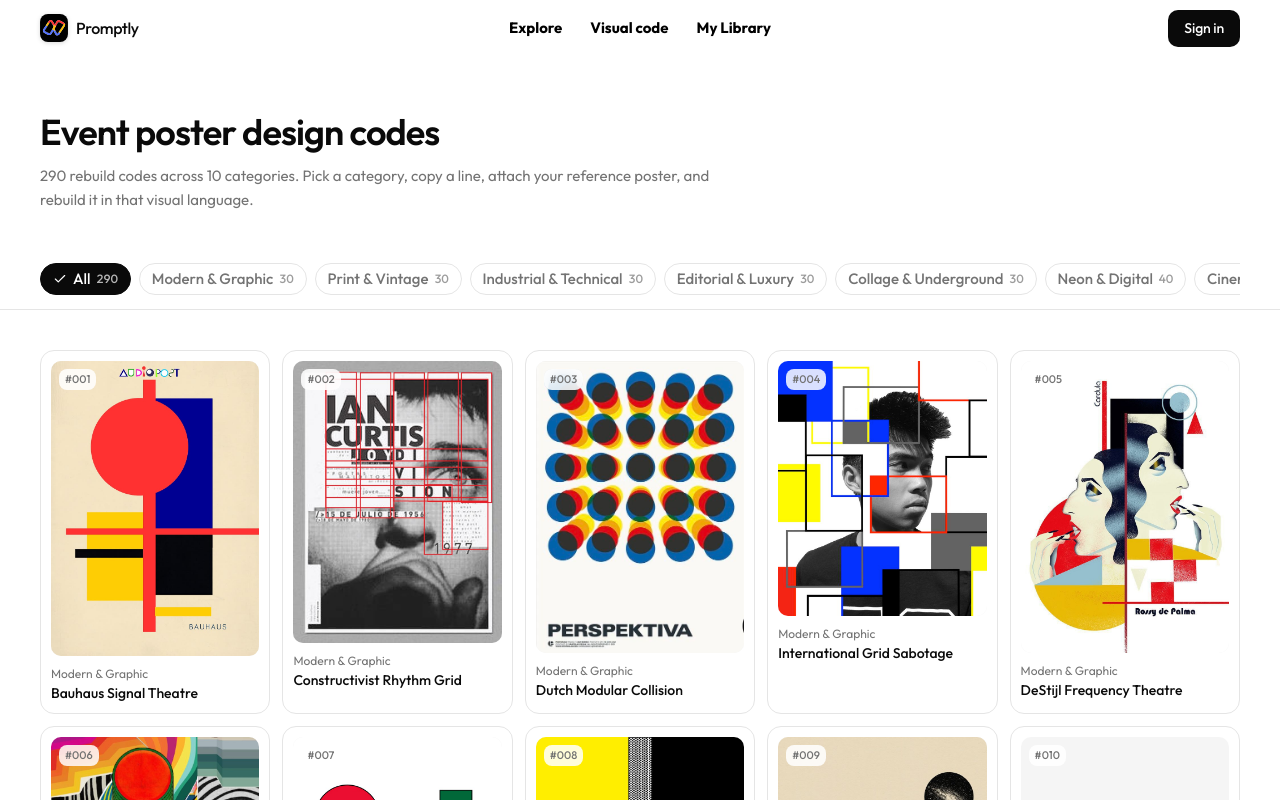
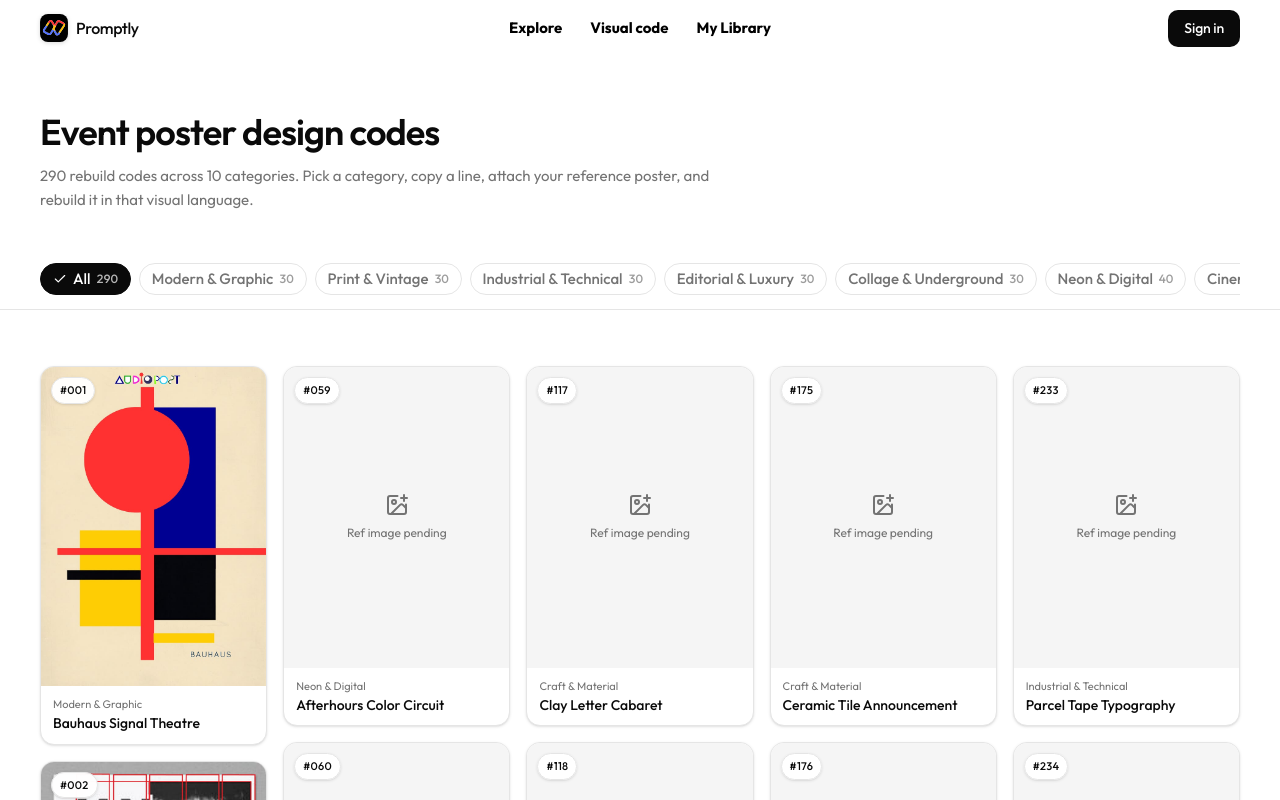
Before and after one commit to DavidWilson895/Promptly, a Next.js app: page /visual-code in a window 1280 px wide. Shown: the top 800 px of the page. Built offline with nearby package versions, Linux system fonts and the light colour scheme; a web font is replaced by a local one.

Commit message:
fix: switch visual code grid to masonry layout so images keep their true aspect ratio like Explore

```diff
--- a/src/app/visual-code/page.tsx
+++ b/src/app/visual-code/page.tsx
@@ -65,7 +65,7 @@
       </div>
 
       {filtered.length > 0 ? (
-        <div className="grid grid-cols-2 gap-3 sm:grid-cols-3 md:grid-cols-4 xl:grid-cols-5 2xl:grid-cols-6">
+        <div className="columns-2 gap-3 space-y-3 pt-4 sm:gap-4 sm:space-y-4 md:columns-3 lg:columns-4 xl:columns-5 2xl:columns-6">
           {filtered.map((code) => (
             <VisualCodeCard key={code.id} code={code} onOpen={openCode} />
           ))}
--- a/src/components/visual-code-card.tsx
+++ b/src/components/visual-code-card.tsx
@@ -15,34 +15,43 @@
   const src = images[0] ?? "";
 
   return (
-    <div
-      className="group relative flex flex-col gap-2.5 rounded-xl border bg-card p-2.5 transition-colors hover:border-foreground/30 hover:bg-muted/40"
+    <article className="group break-inside-avoid overflow-hidden rounded-xl border bg-card shadow-sm transition-all duration-200 hover:-translate-y-0.5 hover:shadow-md hover:border-foreground/10">
+      <button
+        type="button"
         onClick={() => onOpen(code)}
+        className="relative block w-full overflow-hidden bg-muted text-left"
+        aria-label={`View code: ${code.title}`}
       >
-      <div className="relative w-full overflow-hidden rounded-lg bg-muted">
         {src ? (
           // eslint-disable-next-line @next/next/no-img-element
           <img
             src={src}
-            alt={code.title}
+            alt=""
             loading="lazy"
-            className="h-auto w-full object-contain transition-transform duration-300 group-hover:scale-[1.03]"
+            className="h-auto w-full object-cover transition-transform duration-300 ease-out group-hover:scale-[1.03]"
           />
         ) : (
-          <div className="flex aspect-[3/4] w-full flex-col items-center justify-center gap-2 text-muted-foreground">
+          <div className="flex aspect-[3/4] w-full flex-col items-center justify-center gap-2 p-4 text-muted-foreground">
             <ImagePlus className="size-6" />
             <span className="text-xs">Ref image pending</span>
           </div>
         )}
-        <span className="absolute left-2 top-2 rounded-md bg-background/85 px-1.5 py-0.5 text-[11px] font-medium text-muted-foreground backdrop-blur">
+        <div className="absolute inset-0 ring-1 ring-black/5 group-hover:ring-black/10" aria-hidden="true" />
+        <div className="absolute left-2.5 top-2.5 flex items-center gap-1.5">
+          <span className="rounded-full border bg-white/95 px-2 py-1 text-[11px] font-medium tracking-wide text-foreground shadow-sm backdrop-blur">
             #{code.id}
           </span>
         </div>
-
-      <div>
-        <p className="text-xs text-muted-foreground">{categoryOf(code)}</p>
-        <p className="mt-0.5 text-sm font-medium leading-snug">{code.title}</p>
+        <div className="absolute inset-0 flex items-center justify-center bg-black/0 opacity-0 transition-all duration-200 group-hover:bg-black/5 group-hover:opacity-100" aria-hidden="true">
+          <span className="rounded-full bg-white px-3 py-1.5 text-xs font-medium text-foreground shadow-sm">
+            View code
+          </span>
         </div>
+      </button>
+      <div className="px-3 py-2.5">
+        <p className="text-[11px] text-muted-foreground">{categoryOf(code)}</p>
+        <p className="mt-0.5 truncate text-sm font-medium leading-snug">{code.title}</p>
       </div>
+    </article>
   );
 }
```
Lines whose indentation alone changed are shown as unchanged.
